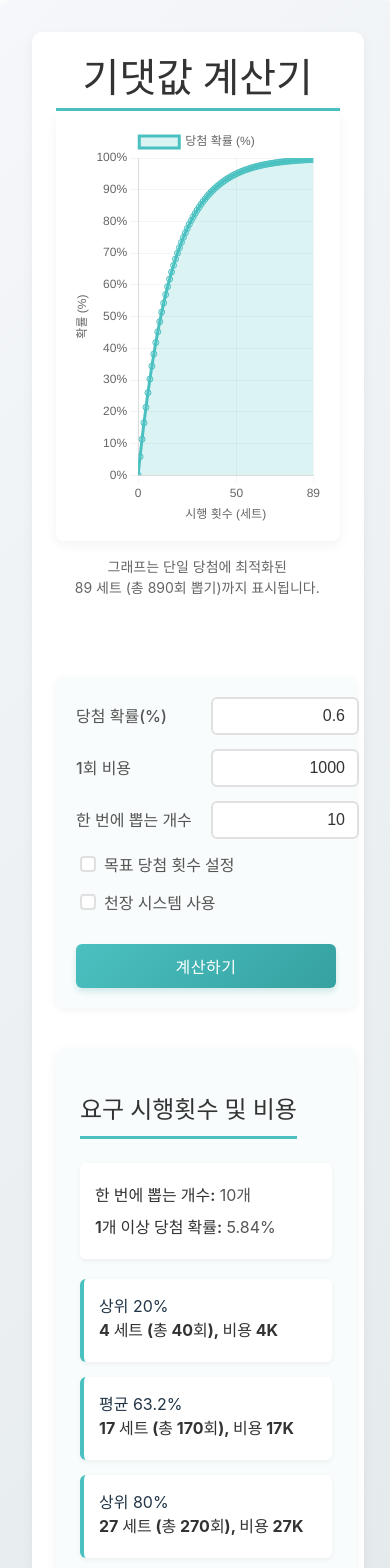
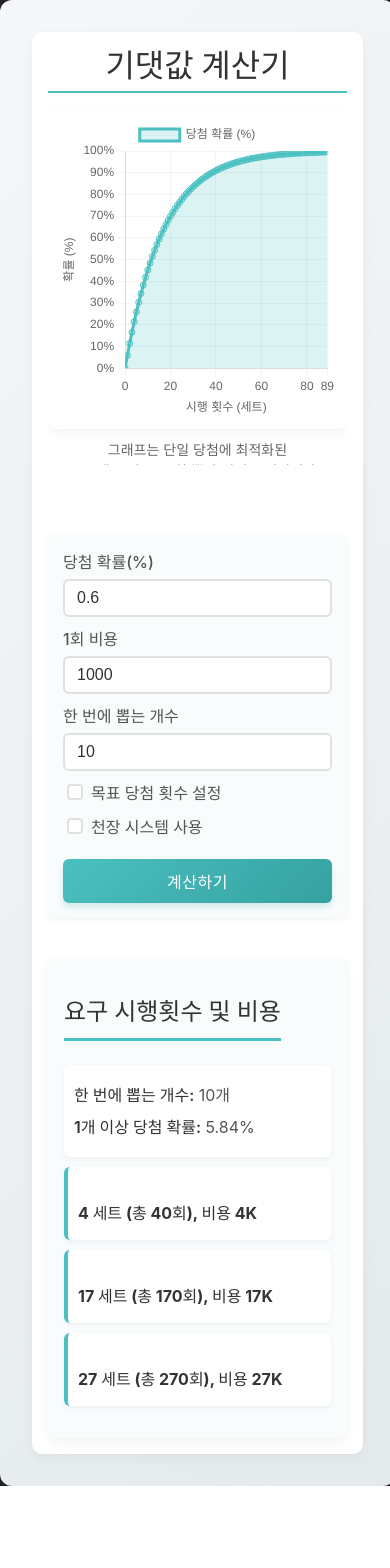
Before and after one commit to Lacri1/ProbExpect, a React (Vite) app: page / in a window 390 px wide. Shown: the top 1568 px of the page. After the commit the page ends 1486 px from the top, so only its background shows below. Built offline with nearby package versions, Linux system fonts and the light colour scheme.

Commit message:
improve mobile responsiveness

```diff
--- a/src/App.css
+++ b/src/App.css
@@ -1,3 +1,22 @@
+html, body {
+  margin: 0;
+  padding: 0;
+  min-height: 100vh; /* 최소 높이 100vh로 설정 */
+  width: 100%;
+  overflow-x: hidden; /* 가로 스크롤 방지 */
+}
+
+body {
+  line-height: 1.5;
+  font-weight: 400;
+  color: rgba(255, 255, 255, 0.87);
+  background-color: #242424;
+  font-synthesis: none;
+  text-rendering: optimizeLegibility;
+  -webkit-font-smoothing: antialiased;
+  -moz-osx-font-smoothing: grayscale;
+}
+
 /* #root는 React 기본 구조에 적용 */
 #root {
   width: 85%;
@@ -47,7 +66,6 @@
 /* 오른쪽 패널 (컨트롤 + 통계) */
 .right-panel {
   flex: 1;
-  min-width: 300px;
   display: flex;
   flex-direction: column;
   gap: 20px;
@@ -377,30 +395,116 @@
 
 /* 모바일 반응형 스타일 */
 @media (max-width: 900px) {
+  /* 기본 레이아웃: 컬럼 방향으로 스택 */
   .app-container {
     flex-direction: column;
-    gap: 20px;
+    gap: 20px; /* 섹션 간 기본 여백 */
+    padding: 1rem; /* 컨테이너 내부 패딩 조정 */
   }
 
-  .graph-section {
+  /* 주요 섹션: 너비 100% 설정 */
+  .graph-section,
+  .right-panel {
     width: 100%;
-    margin-bottom: 30px; /* 하단 마진 추가 */
+    /* flex 속성 제거 - width 100%로 충분 */
   }
 
-  .right-panel {
-    width: 100%;
-    padding-top: 50px; /* 상단 패딩 추가 */
+  /* 섹션 간 세로 여백 추가 */
+   .graph-section {
+     margin-bottom: 30px; /* 그래프 섹션 아래 여백 */
+     padding-bottom: 1rem; /* 하단 패딩 유지 */
+     max-height: 70vh; /* 그래프 섹션 최대 높이 설정 (뷰포트 높이의 60%) */
+     overflow-y: auto; /* 내용 넘칠 시 세로 스크롤 */
+   }
+
+   .right-panel {
+     padding-top: 20px; /* 오른쪽 패널 상단 여백 */
+   }
+
+  /* 메인 제목 중앙 정렬 */
+  .graph-section h1 {
+    font-size: 2em; /* 모바일에서 글자 크기 조정 */
+    text-align: center;
+    display: block;
+    margin: 0 auto 1rem auto; /* 하단 마진 추가 */
+    border-bottom-width: 2px; /* 경계선 두께 조정 */
   }
 
+  /* 차트 wrapper 높이 조정 및 패딩 */
   .chart-wrapper {
-    padding-right: 1em;
+    /* height: auto; */ /* 고정 높이 설정 */
+    height: 300px; /* 모바일에서 차트 wrapper의 고정 높이 설정 */
+    min-height: 0; /* min-height는 필요없음 */
+    /* max-height 제거 */
+    /* overflow 제거 */
+    padding: 10px; /* 패딩 조정 */
   }
 
-  .graph-section h1 {
-    font-size: 2.5em;
-    text-align: center;
-    display: block;
-    margin: 0 auto;
+  /* 차트 정보 여백 조정 */
+  .chart-info {
+    margin-top: 20px;
+    margin-bottom: 10px;
+    /* max-height: 100px; */ /* 필요시 차트 정보 영역 높이도 제한 가능 */
+    /* overflow: hidden; */ /* 필요시 차트 정보 영역 스크롤바 없이 숨김 */
+  }
+
+  /* 입력 컨트롤 영역 패딩 조정 */
+  .input-controls {
+    padding: 15px; /* 패딩 조정 */
+    gap: 10px; /* 입력 그룹 간 간격 조정 */
+  }
+
+  /* 입력 그룹 레이아웃 개선: 줄 바꿈 허용 */
+  .input-group {
+    flex-wrap: wrap; /* 줄 바꿈 허용 */
+    justify-content: flex-start; /* 왼쪽 정렬 */
+    align-items: flex-start; /* 세로 상단 정렬 */
+    gap: 5px; /* 라벨과 입력 필드 사이 간격 */
+  }
+
+  /* 입력 그룹 내 라벨 스타일 */
+  .input-group label {
+    width: 100%; /* 라벨 전체 너비 사용 */
+    text-align: left; /* 왼쪽 정렬 */
+    margin-right: 0; /* 기존 마진 제거 */
+  }
+
+   /* 체크박스 그룹 라벨은 기존 스타일 유지 (자동 너비) */
+  .input-group.checkbox-group label {
+    width: auto;
+    flex-grow: 1; /* 남은 공간 채우기 */
+     margin-right: 10px; /* 체크박스와 라벨 사이 간격 */
+     /* align-items: center; */
+  }
+
+  /* 입력 그룹 내 입력 필드 스타일 */
+  .input-number {
+    width: 100%; /* 입력 필드 전체 너비 사용 */
+    max-width: none; /* 최대 너비 제한 해제 */
+    text-align: left; /* 왼쪽 정렬 (필요시) */
+  }
+
+   /* 도움말 컨테이너 위치 조정 */
+   .help-container {
+      margin-left: 0;
+      /* 필요한 경우 추가 위치 조정 */
+   }
+
+  /* 계산 버튼 마진 조정 */
+  .btn-calc {
+    margin-top: 10px; /* 마진 조정 */
+  }
+
+  /* 통계 섹션 패딩 조정 */
+  .stats-section {
+    padding: 1rem; /* 패딩 조정 */
+  }
+
+  /* 배치 정보 및 통계 리스트 패딩/마진 조정 */
+  .batch-info,
+  .stats-list li {
+    padding: 10px; /* 패딩 조정 */
+    margin-bottom: 10px; /* 마진 조정 */
   }
 }
 
```
